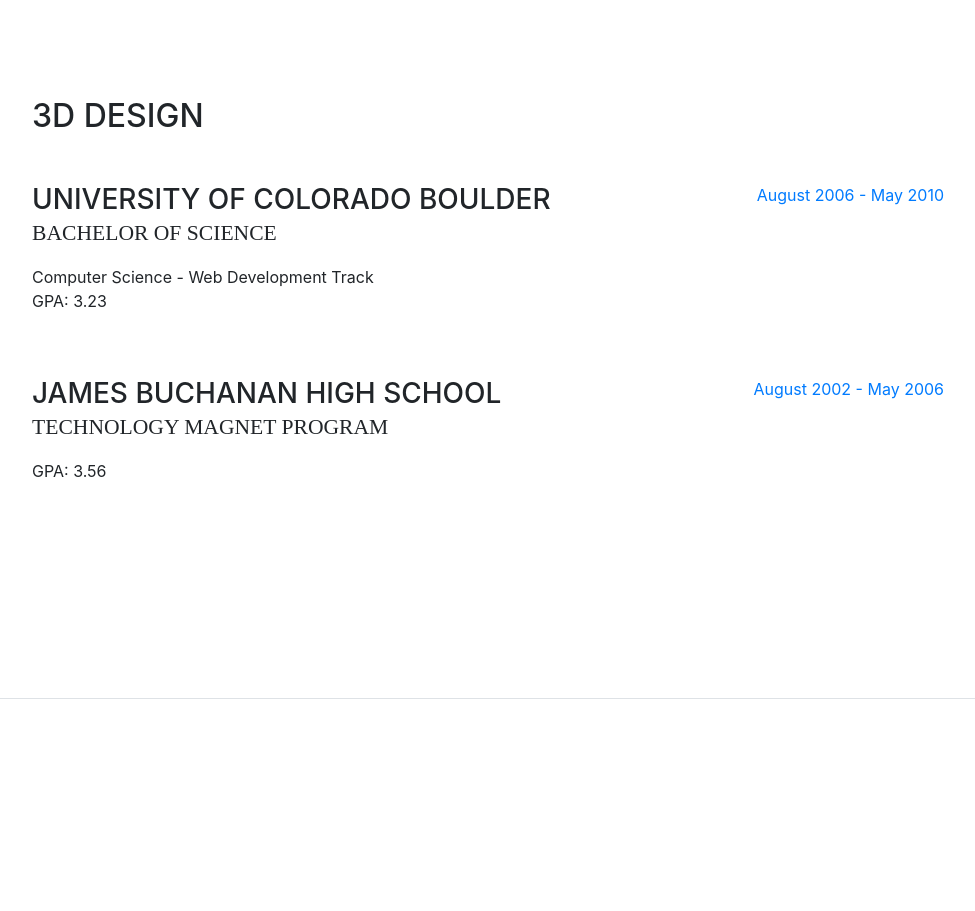
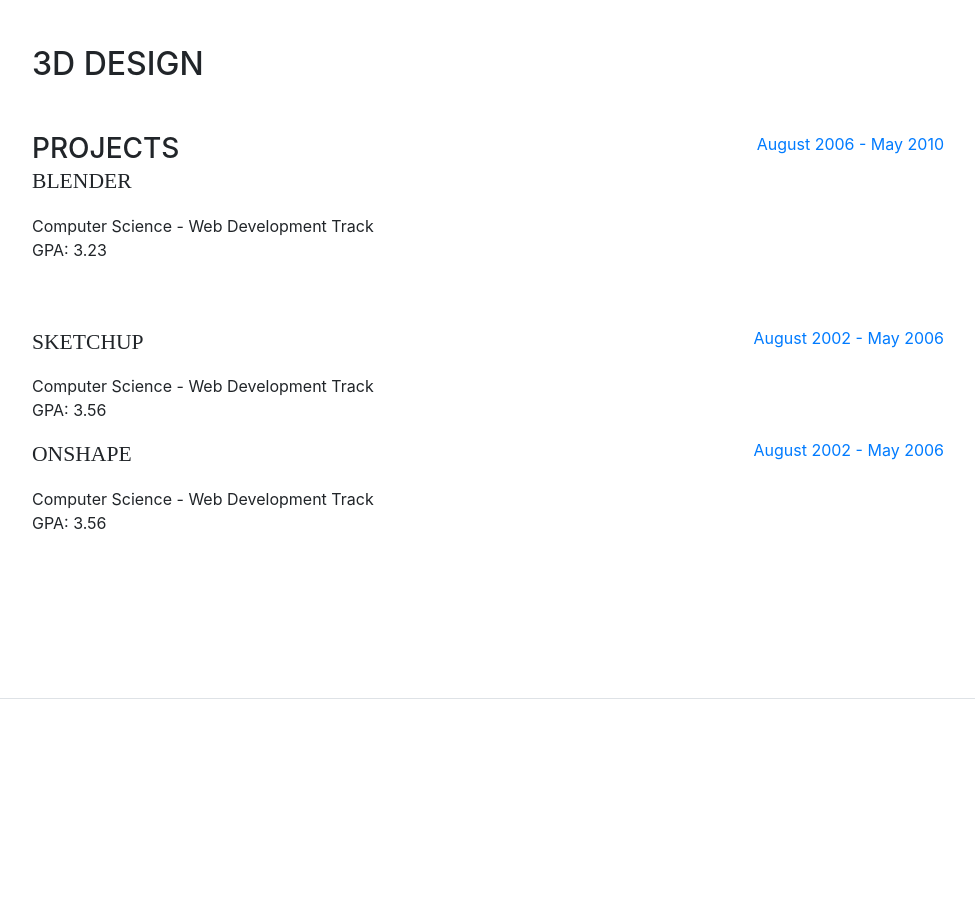
Before and after one commit to laf29/ican_portfolio, a website with bundled scripts: page index.html in a window 1280 px wide. Shown: the part 1880-2791 px from the top of the page, without its empty margins (288-1263 px from the left). Built offline with nearby package versions, Linux system fonts and the light colour scheme; a web font is replaced by a local one.

Commit message:
Update index.html

```diff
--- a/index.html
+++ b/index.html
@@ -164,8 +164,8 @@
 
           <div class="resume-item d-flex flex-column flex-md-row mb-5">
             <div class="resume-content mr-auto">
-              <h3 class="mb-0">University of Colorado Boulder</h3>
-              <div class="subheading mb-3">Bachelor of Science</div>
+              <h3 class="mb-0">Projects</h3>
+              <div class="subheading mb-3">Blender</div>
               <div>Computer Science - Web Development Track</div>
               <p>GPA: 3.23</p>
             </div>
@@ -176,8 +176,19 @@
 
           <div class="resume-item d-flex flex-column flex-md-row">
             <div class="resume-content mr-auto">
-              <h3 class="mb-0">James Buchanan High School</h3>
-              <div class="subheading mb-3">Technology Magnet Program</div>
+              <div class="subheading mb-3">SketchUp</div>
+              <div>Computer Science - Web Development Track</div>
+              <p>GPA: 3.56</p>
+            </div>
+            <div class="resume-date text-md-right">
+              <span class="text-primary">August 2002 - May 2006</span>
+            </div>
+          </div>
+
+          <div class="resume-item d-flex flex-column flex-md-row">
+            <div class="resume-content mr-auto">
+              <div class="subheading mb-3">OnShape</div>
+              <div>Computer Science - Web Development Track</div>
               <p>GPA: 3.56</p>
             </div>
             <div class="resume-date text-md-right">
```
